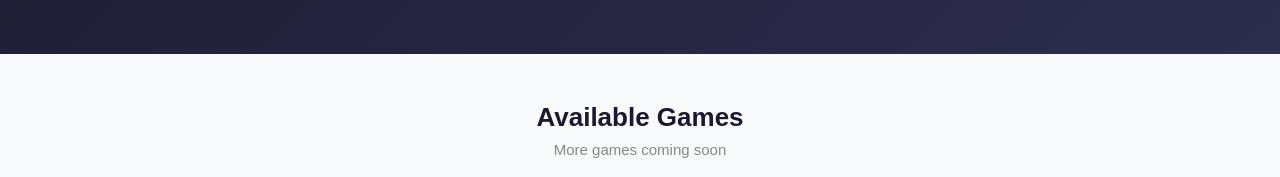
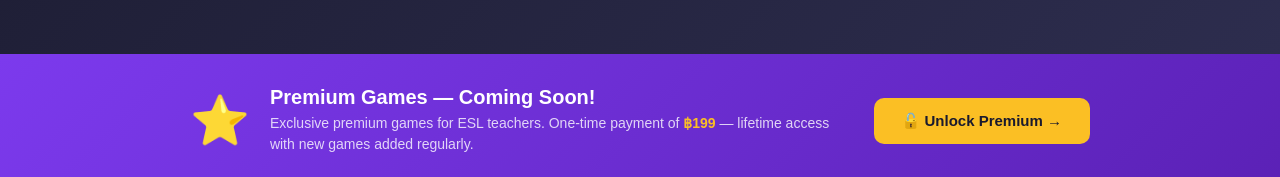
Before and after one commit to Davidjohnray/thailand-jobs, a Next.js app: page /esl-games/live in a window 1280 px wide. Shown: the part 623-800 px from the top of the page. Built offline with nearby package versions, Linux system fonts and the light colour scheme; no server answers; the database is empty.

Commit message:
add premium games banner to live games page

```diff
--- a/app/esl-games/live/page.tsx
+++ b/app/esl-games/live/page.tsx
@@ -85,9 +85,28 @@ export default function LiveGamesHub() {
         </div>
       </div>
 
+      {/* PREMIUM BANNER */}
+      <div style={{ background: 'linear-gradient(135deg, #7C3AED, #5b21b6)', padding: '32px 24px' }}>
+        <div style={{ maxWidth: '900px', margin: '0 auto', display: 'flex', alignItems: 'center', justifyContent: 'space-between', gap: '24px', flexWrap: 'wrap' }}>
+          <div style={{ display: 'flex', alignItems: 'center', gap: '20px', flex: 1 }}>
+            <div style={{ fontSize: '48px' }}>⭐</div>
+            <div>
+              <div style={{ color: 'white', fontWeight: 'bold', fontSize: '20px', marginBottom: '4px' }}>Premium Games — Coming Soon!</div>
+              <div style={{ color: 'rgba(255,255,255,0.8)', fontSize: '14px', lineHeight: '1.5' }}>
+                Exclusive premium games for ESL teachers. One-time payment of <strong style={{ color: '#fbbf24' }}>฿199</strong> — lifetime access with new games added regularly.
+              </div>
+            </div>
+          </div>
+          <Link href="/esl-games/live/premium"
+            style={{ background: '#fbbf24', color: '#1a1a2e', padding: '14px 28px', borderRadius: '10px', textDecoration: 'none', fontWeight: 'bold', fontSize: '15px', whiteSpace: 'nowrap', flexShrink: 0 }}>
+            🔓 Unlock Premium →
+          </Link>
+        </div>
+      </div>
+
       <div style={{ maxWidth: '900px', margin: '0 auto', padding: '48px 24px' }}>
-        <h2 style={{ fontSize: '26px', fontWeight: 'bold', color: '#1a1a2e', marginBottom: '8px', textAlign: 'center' }}>Available Games</h2>
-        <p style={{ color: '#888', textAlign: 'center', marginBottom: '36px', fontSize: '15px' }}>More games coming soon</p>
+        <h2 style={{ fontSize: '26px', fontWeight: 'bold', color: '#1a1a2e', marginBottom: '8px', textAlign: 'center' }}>Free Games</h2>
+        <p style={{ color: '#888', textAlign: 'center', marginBottom: '36px', fontSize: '15px' }}>All free — play anytime, no login needed</p>
 
         <div style={{ display: 'flex', flexDirection: 'column', gap: '20px' }}>
           {games.map(game => (
```
Lines whose indentation alone changed are shown as unchanged.
